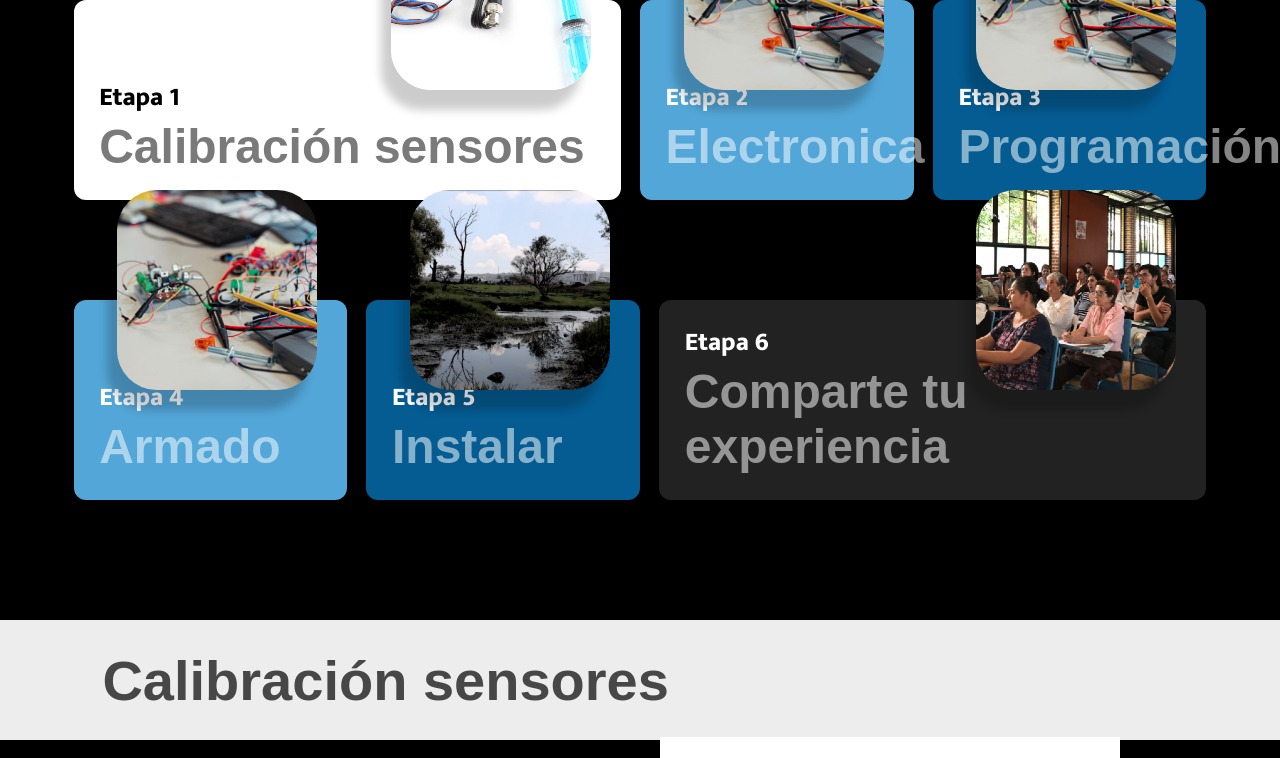
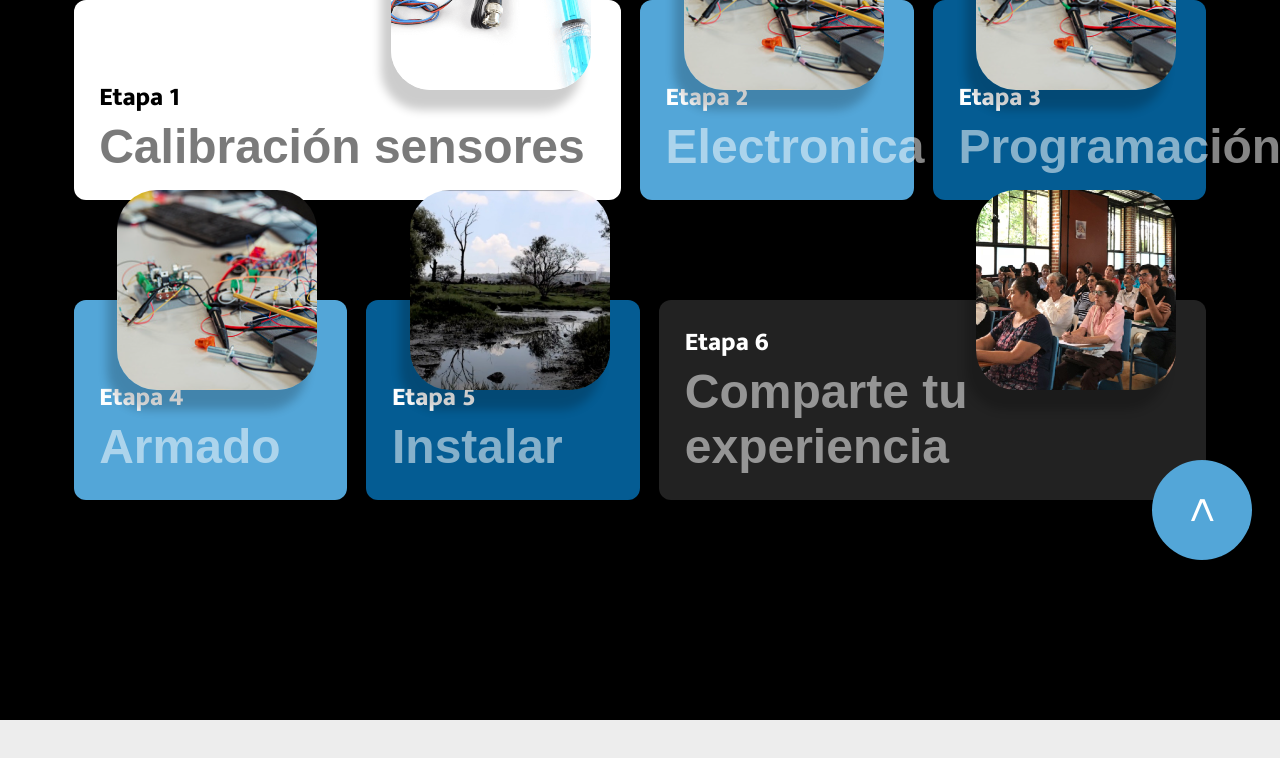
Before and after one commit to Diego-Luna/flashact-proyect-2022, an Angular app in the folder documentation-platform/: page / in a window 1280 px wide. Shown: the part 1180-1938 px from the top of the page. Built offline with nearby package versions, Linux system fonts and the light colour scheme; a web font is replaced by a local one.

Commit message:
links de documentacion listos

```diff
--- a/documentation-platform/src/app/app.component.html
+++ b/documentation-platform/src/app/app.component.html
@@ -30,6 +30,8 @@
     </a>
   </div>
 </section>
+
+<app-back-button></app-back-button>
 
 <!-- calibracion sensores -->
 <section class="container-all" id="estapa-1">
--- a/documentation-platform/src/app/back-button/back-button.component.css
+++ b/documentation-platform/src/app/back-button/back-button.component.css
@@ -0,0 +1,19 @@
+button{
+  width: 100px;
+  height: 100px;
+  background-color: #53A6D8;
+  border: none;
+  border-radius: 100%;
+  transform: rotateZ(-90deg);
+  position: sticky;
+  top: 80vh;
+  left: 90vw;
+  z-index: 2;
+}
+
+a{
+  text-align: center;
+  text-decoration: none;
+  font-size: 45px;
+  color: white;
+}
--- a/documentation-platform/src/app/back-button/back-button.component.html
+++ b/documentation-platform/src/app/back-button/back-button.component.html
@@ -1 +1,3 @@
-<p>back-button works!</p>
+<button>
+  <a href="#menu">></a>
+</button>
--- a/documentation-platform/src/app/big-stage/big-stage.component.css
+++ b/documentation-platform/src/app/big-stage/big-stage.component.css
@@ -7,8 +7,8 @@
   border-radius: 12px;
   display: flex;
   flex-direction: column;
-  align-items: start;
-  justify-content: end;
+  align-items: flex-start;
+  justify-content: flex-end;
   position: relative;
 }
 
--- a/documentation-platform/src/app/menu/menu.component.html
+++ b/documentation-platform/src/app/menu/menu.component.html
@@ -3,10 +3,10 @@
     <section class="header-content">
       <h1>Documentation</h1>
       <nav class="menu-container">
-        <a class="menu-item" >Inicio</a>
-        <a class="menu-item" >Visualizar datos</a>
+        <a class="menu-item" href="https://acercamientos-al-agua-flashact.web.app/">Inicio</a>
+        <a class="menu-item" href="https://acercamientos-al-agua-flashact.web.app/visualizedata">Visualizar datos</a>
         <a class="menu-item menu-on">Documentation</a>
-        <a class="menu-item"  href="https://comunidad-fact2022.web.app/">Comunidad</a>
+        <a class="menu-item" href="https://comunidad-fact2022.web.app/">Comunidad</a>
       </nav>
     </section>
   </header>
--- a/documentation-platform/src/app/small-stage/small-stage.component.css
+++ b/documentation-platform/src/app/small-stage/small-stage.component.css
@@ -7,8 +7,8 @@
   border-radius: 12px;
   display: flex;
   flex-direction: column;
-  align-items: start;
-  justify-content: end;
+  align-items: flex-start;
+  justify-content: flex-end;
   position: relative;
 }
 
```
